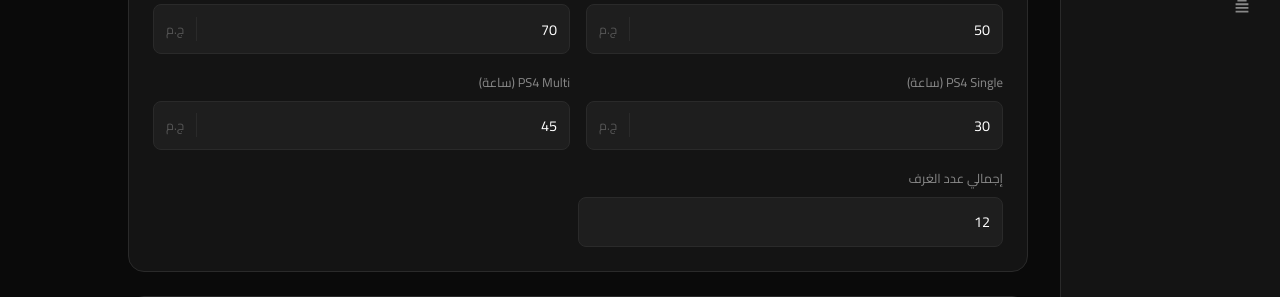
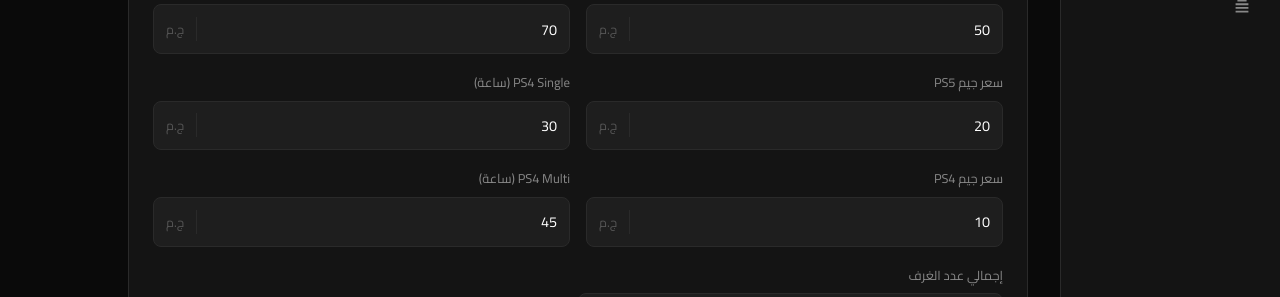
Before and after one commit to youssefahmed3047/PS-Sys, a React (Vite) app: page /settings in a window 1280 px wide. Shown: the part 291-588 px from the top of the page. Built offline with nearby package versions, Linux system fonts and the light colour scheme; no server answers; the database is empty; sample sign-in values are in the browser's storage.

Commit message:
feat: add session game counter and game pricing settings

```diff
--- a/src/pages/Session.tsx
+++ b/src/pages/Session.tsx
@@ -6,6 +6,7 @@
   addItemToSession,
   removeItemFromSession,
   endSessionAndPay,
+  incrementSessionGameCount,
 } from '../services/firestore';
 import type { Session, Product } from '../types';
 import { formatCurrency, formatTimer, formatStartDate, formatHours } from '../utils/format';
@@ -59,7 +60,8 @@
 
   const timeCost = calculateTimeCost(elapsed, session.hourlyRate);
   const addonsCost = calculateAddonsCost(session.items);
-  const total = timeCost + addonsCost;
+  const gameCost = (session.gameCount || 0) * (session.gamePrice || 0);
+  const total = timeCost + addonsCost + gameCost;
   const hours = elapsed / 3600;
 
   const handleAddProduct = async (product: Product) => {
@@ -75,6 +77,10 @@
 
   const handleRemoveItem = async (productId: string) => {
     await removeItemFromSession(sessionId, productId);
+  };
+
+  const handleIncrementGameCount = async () => {
+    await incrementSessionGameCount(sessionId);
   };
 
   const handleEndSession = () => {
@@ -99,13 +105,19 @@
       </header>
 
       <div className="session-header">
-        <span className="start-date">تاريخ البدء: {formatStartDate(session.startTime)}</span>
+        <div className="session-top-row">
+          <span className="start-date">تاريخ البدء: {formatStartDate(session.startTime)}</span>
+          <button className="btn-add-item" onClick={handleIncrementGameCount}>
+            لعب جيم
+          </button>
+        </div>
         <div className="session-info">
           <h1>{session.roomName}</h1>
           <p>
             <span className="active-dot" />
             جلسة نشطة • {consoleLabel}
           </p>
+          <p className="game-count">عدد الجيمات: {session.gameCount ?? 0}</p>
         </div>
       </div>
 
@@ -140,6 +152,10 @@
           <div className="summary-row">
             <span>الإضافات</span>
             <span>{formatCurrency(addonsCost)}</span>
+          </div>
+          <div className="summary-row">
+            <span>تكلفة الجيمات</span>
+            <span>{formatCurrency(gameCost)}</span>
           </div>
           <div className="summary-row total">
             <span>الإجمالي</span>
@@ -225,6 +241,14 @@
                 <span>الإضافات</span>
                 <span>{formatCurrency(addonsCost)}</span>
               </div>
+              <div className="bill-row">
+                <span>عدد الجيمات</span>
+                <span>{session.gameCount}</span>
+              </div>
+              <div className="bill-row">
+                <span>تكلفة الجيمات</span>
+                <span>{formatCurrency(gameCost)}</span>
+              </div>
               {session.items.length > 0 && (
                 <div className="bill-items">
                   {session.items.map((item) => (
--- a/src/pages/Settings.tsx
+++ b/src/pages/Settings.tsx
@@ -22,6 +22,8 @@
     ps5Multi: 70,
     ps4Single: 30,
     ps4Multi: 45,
+    ps5Game: 20,
+    ps4Game: 10,
     totalRooms: 12,
   });
   const [rooms, setRooms] = useState<Room[]>([]);
@@ -150,6 +152,24 @@
                 </div>
               </div>
               <div className="price-field">
+                <label>سعر جيم PS5</label>
+                <div className="price-input">
+                  <input
+                    type="number"
+                    value={settings.ps5Game}
+                    onFocus={(e) => {
+                      if (e.currentTarget.value === '0') {
+                        e.currentTarget.value = '';
+                      }
+                    }}
+                    onChange={(e) =>
+                      setSettings({ ...settings, ps5Game: Number(e.target.value) })
+                    }
+                  />
+                  <span>ج.م</span>
+                </div>
+              </div>
+              <div className="price-field">
                 <label>PS4 Single (ساعة)</label>
                 <div className="price-input">
                   <input
@@ -162,6 +182,24 @@
                     }}
                     onChange={(e) =>
                       setSettings({ ...settings, ps4Single: Number(e.target.value) })
+                    }
+                  />
+                  <span>ج.م</span>
+                </div>
+              </div>
+              <div className="price-field">
+                <label>سعر جيم PS4</label>
+                <div className="price-input">
+                  <input
+                    type="number"
+                    value={settings.ps4Game}
+                    onFocus={(e) => {
+                      if (e.currentTarget.value === '0') {
+                        e.currentTarget.value = '';
+                      }
+                    }}
+                    onChange={(e) =>
+                      setSettings({ ...settings, ps4Game: Number(e.target.value) })
                     }
                   />
                   <span>ج.م</span>
--- a/src/services/firestore.ts
+++ b/src/services/firestore.ts
@@ -14,6 +14,7 @@
   setDoc,
   writeBatch,
   deleteField,
+  increment,
 } from 'firebase/firestore';
 import { db } from '../firebase/config';
 import type {
@@ -63,6 +64,8 @@
       ps5Multi: 70,
       ps4Single: 30,
       ps4Multi: 45,
+      ps5Game: 20,
+      ps4Game: 10,
       totalRooms: 12,
     };
   }
@@ -77,6 +80,8 @@
         ps5Multi: 70,
         ps4Single: 30,
         ps4Multi: 45,
+        ps5Game: 20,
+        ps4Game: 10,
         totalRooms: 12,
       });
       return;
@@ -163,6 +168,7 @@
   settings: Settings
 ): Promise<string> {
   const hourlyRate = getHourlyRate(room, playMode, settings);
+  const gamePrice = room.consoleType === 'PS5' ? settings.ps5Game : settings.ps4Game;
 
   const sessionRef = await addDoc(collection(db, 'Sessions'), {
     roomId: room.id,
@@ -171,6 +177,8 @@
     playMode,
     consoleType: room.consoleType,
     hourlyRate,
+    gameCount: 0,
+    gamePrice,
     isVIP: room.isVIP,
     items: [],
     status: 'active',
@@ -193,7 +201,8 @@
   const elapsed = (Date.now() - startTime.getTime()) / 1000;
   const timeCost = calculateTimeCost(elapsed, session.hourlyRate);
   const addonsCost = calculateAddonsCost(session.items || []);
-  const totalBeforeCosts = timeCost + addonsCost;
+  const gameCharge = (session.gameCount || 0) * (session.gamePrice || 0);
+  const totalBeforeCosts = timeCost + addonsCost + gameCharge;
   const totalAfterCosts = totalBeforeCosts;
 
   await updateDoc(doc(db, 'Sessions', sessionId), { status: 'ended' });
@@ -218,6 +227,12 @@
 
 export async function endSessionAndPay(sessionId: string, roomId: string) {
   await stopSession(roomId, sessionId);
+}
+
+export async function incrementSessionGameCount(sessionId: string) {
+  await updateDoc(doc(db, 'Sessions', sessionId), {
+    gameCount: increment(1),
+  });
 }
 
 export async function addItemToSession(sessionId: string, item: SessionItem) {
--- a/src/types/index.ts
+++ b/src/types/index.ts
@@ -41,6 +41,8 @@
   hourlyRate: number;
   isVIP: boolean;
   items: SessionItem[];
+  gameCount: number;
+  gamePrice: number;
   status: 'active' | 'ended';
 }
 
@@ -49,6 +51,8 @@
   ps5Multi: number;
   ps4Single: number;
   ps4Multi: number;
+  ps5Game: number;
+  ps4Game: number;
   totalRooms: number;
 }
 
```
